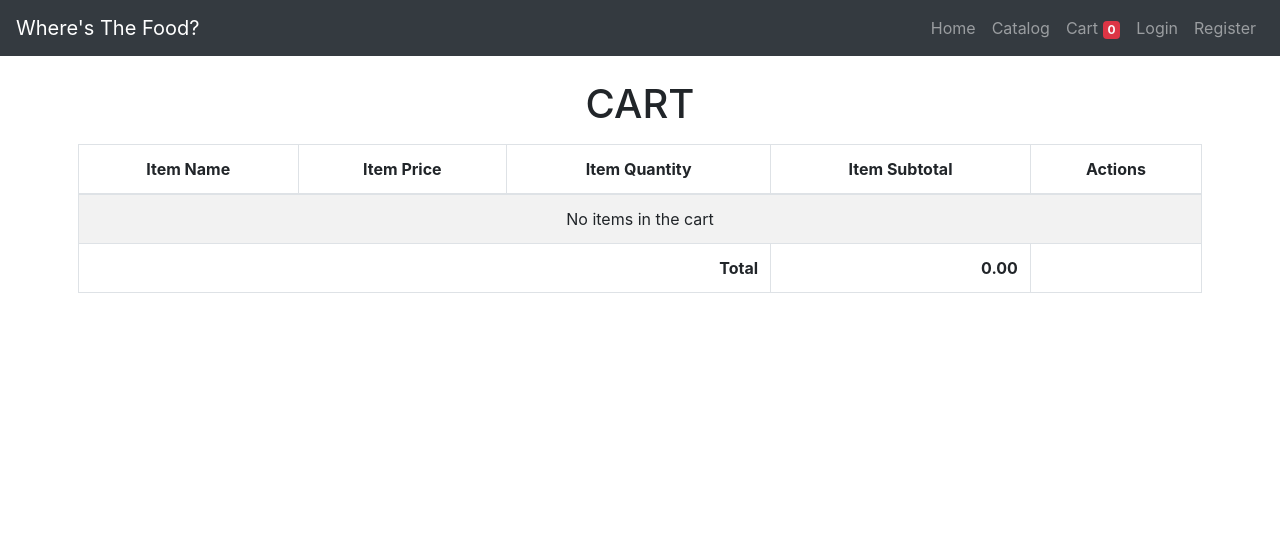
After one commit to arreolabenn/tuitt-capstone2, a PHP site: page /app/views/cart.php in a window 1280 px wide. The commit adds this page. Shown: the top 557 px of the page. Run offline with PHP 8.4, Linux system fonts and the light colour scheme; some libraries are stand-ins or nearby versions.

Commit message:
added cart and order form

```diff
--- a/app/assets/js/script.js
+++ b/app/assets/js/script.js
@@ -136,7 +136,7 @@ $(document).ready( function() {
 					window.location.replace("../views/home.php");
 				}
 			}
-		});
+		}); //end #loginBtn ajax
 
 	}); //end #loginBtn click
 
@@ -151,6 +151,10 @@ $(document).ready( function() {
 		let item_id = $(e.target).attr("data-id");
 		console.log(item_id);
 		let item_quantity = parseInt($(e.target).prev().val());
+		if(isNaN(item_quantity) || item_quantity <= 0) {
+			item_quantity = 0;
+			$(e.target).prev().val(item_quantity);
+		}
 		console.log(item_quantity);
 
 		$.ajax({
@@ -158,13 +162,102 @@ $(document).ready( function() {
 			method: "POST",
 			data: {
 				item_id: item_id,
-				item_quantity: item_quantity
+				item_quantity: item_quantity,
+				update_from_cart_page: 0
 			},
 			success: function(data) {
-				$("#cart-count").html(data);
+				$("#cart-count").removeClass("animated bounce fast").delay(100).queue(function(next){
+					$("#cart-count").addClass("animated bounce fast").dequeue();
+				});
+
+				if(data > 999) {
+					$("#cart-count").html("999+");
+				} else $("#cart-count").html(data);
 			}
+		}); // end prep for add to cart ajax
+
+	}); // end prep for add to cart
+
+	//getTotal function
+	function getTotal() {
+		let total = 0;
+		$(".itemSubtotal").each( function(){
+			total += parseFloat($(this).html());
 		});
+		$("#totalPrice").html(total.toFixed(2));
+	} //end getTotal function
 
-	});
+	//edit cart field
+	$(".itemQuantity>input").on("input", function(e){
+
+		let item_id = $(e.target).attr("data-id");
+		let quantity = parseInt($(e.target).val());
+		if(isNaN(quantity) || quantity <= 0) {
+			quantity = 1;
+			$(e.target).val(quantity);
+		}
+		let price = parseFloat($(e.target).parents("tr").find('.itemPrice').html());
+		let subTotal = quantity * price;
+		$(e.target).parents('tr').find('.itemSubtotal').html(subTotal.toFixed(2));
+
+		getTotal();
+
+		$.ajax({
+			url: "../controllers/update_cart.php",
+			method: "POST",
+			data: {
+				item_id: item_id,
+				item_quantity: quantity,
+				update_from_cart_page: 1
+			},
+			success: (data) => {
+				$("#cart-count").removeClass("animated bounce fast").delay(100).queue(function(next){
+					$("#cart-count").addClass("animated bounce fast").dequeue();
+				});
+
+				if(data > 999) {
+					$("#cart-count").html("999+");
+				} else $("#cart-count").html(data);
+			}
+		}); //end edit cart field ajax
+
+	}); //end edit cart field
+
+	//delete cart button
+	$(document).on('click', '.itemRemove', function(e){
+
+		e.preventDefault();
+		e.stopPropagation();
+
+		let item_id = $(e.target).attr("data-id");
+
+		$.ajax({
+			url: "../controllers/update_cart.php",
+			method: "POST",
+			data: {
+				item_id: item_id,
+				item_quantity: 0
+			},
+			beforeSend: function() {
+				return confirm("Are you sure you want to delete?");
+			},
+			success: function(data) {
+				$("#cart-count").removeClass("animated bounce fast").delay(100).queue(function(next){
+					$("#cart-count").addClass("animated bounce fast").dequeue();
+				});
+
+				if(data > 999) {
+					$("#cart-count").html("999+");
+				} else $("#cart-count").html(data);
+
+				$(e.target).parents("tr").remove();
+
+				getTotal();
+
+				window.location.replace("../views/cart.php");
+			}
+		}); //end delete cart ajax
+
+	}); //end delete cart button
 
 }); //end document ready
--- a/app/partials/header.php
+++ b/app/partials/header.php
@@ -10,20 +10,22 @@
 	<div class="collapse navbar-collapse" id="navbar-links">
 		<ul class="navbar-nav ml-auto">
 			<li class="nav-item <?php if($pageTitle=="Home") echo "active"; ?>">
-				<a class="nav-link" href="../views/home.php">Home</a>
+				<a class="nav-link" href="./home.php">Home</a>
 			</li>
 
 			<li class="nav-item <?php if($pageTitle=="Catalog") echo "active"; ?>">
-				<a class="nav-link" href="../views/catalog.php">Catalog</a>
+				<a class="nav-link" href="./catalog.php">Catalog</a>
 			</li>
 
 			<li class="nav-item">
-				<a class="nav-link" href="#">Cart
+				<a class="nav-link" href="./cart.php">Cart
 					<span class="badge badge-danger text-light" id="cart-count">
 
 						<?php
 							if(isset($_SESSION["cart"])) {
-								echo array_sum($_SESSION["cart"]);
+								if(array_sum($_SESSION["cart"]) > 999) {
+									echo "999+";
+								} else echo array_sum($_SESSION["cart"]);
 							} else echo "0";
 						?>
 
@@ -39,11 +41,11 @@
 			<?php else: ?>
 
 				<li class="nav-item <?php if($pageTitle=="Login") echo "active"; ?>">
-					<a class="nav-link" href="../views/login.php">Login</a>
+					<a class="nav-link" href="./login.php">Login</a>
 				</li>
 
 				<li class="nav-item <?php if($pageTitle=="Register") echo "active"; ?>">
-					<a class="nav-link" href="../views/register.php">Register</a>
+					<a class="nav-link" href="./register.php">Register</a>
 				</li>
 
 			<?php endif; ?>
--- /dev/null
+++ b/app/views/cart.php
@@ -0,0 +1,94 @@
+<?php
+	$pageTitle = "Cart";
+	require_once("../partials/template.php");
+?>
+
+<?php function get_page_content() {
+
+	global $conn;
+
+	?>
+
+	<div class="container p-2">
+
+		<div class="row">
+
+			<div class="col-12">
+
+				<h1 class="my-3 text-center">CART</h1>
+
+				<table class="table table-striped table-bordered">
+
+					<thead>
+						<tr class="text-center">
+							<th>Item Name</th>
+							<th>Item Price</th>
+							<th>Item Quantity</th>
+							<th>Item Subtotal</th>
+							<th>Actions</th>
+						</tr>
+					</thead>
+
+					<?php
+						global $cartTotal;
+						if(isset($_SESSION["cart"]) && count($_SESSION["cart"]) != 0):
+					?>
+
+					<?php foreach($_SESSION["cart"] as $id => $qty){
+
+						$sql = "SELECT * FROM items WHERE id='$id'";
+						$result = mysqli_query($conn, $sql);
+						$item = mysqli_fetch_assoc($result);
+					?>
+						<tr>
+							<td class="itemName"><?php echo $item['name'] ?></td>
+							<td class="itemPrice"><?php echo $item['price'] ?></td>
+							<td class="itemQuantity">
+								<input type="number" value="<?php echo $qty ?>" class="form-control" data-id="<?php echo $id ?>" min="1">
+							</td>
+							<td class="itemSubtotal text-right">
+								<?php
+									$subTotal = number_format(($item["price"] * $_SESSION["cart"][$id]), 2, ".", "");
+									echo $subTotal;
+								?>
+							</td>
+							<td class="itemAction text-center">
+								<button class="btn btn-danger itemRemove" data-id="<?php echo $id ?>">Remove from cart</button>
+							</td>
+						</tr>
+
+						<?php
+							$cartTotal += $subTotal;
+						?>
+
+					<?php } ?>
+
+					<?php else: ?>
+
+						<tr class="text-center">
+							<td colspan="5">No items in the cart</td>
+						</tr>
+
+					<?php endif; ?>
+
+					<tfoot>
+						<tr>
+							<td class="text-right font-weight-bold" colspan="3">Total</td>
+							<td class="text-right font-weight-bold" id="totalPrice"><?php echo number_format($cartTotal, 2, ".", "") ?></td>
+							<?php if(isset($_SESSION["cart"]) && count($_SESSION["cart"]) != 0): ?>
+							<td class="text-center">
+								<a href="./checkout.php" class="btn btn-primary">Proceed to checkout</a>
+							</td>
+							<?php endif; ?>
+						</tr>
+					</tfoot>
+
+				</table>
+
+			</div> <!-- end col -->
+
+		</div>	<!-- end row -->
+
+	</div> <!-- end container -->
+
+<?php } ?>
--- a/app/views/catalog.php
+++ b/app/views/catalog.php
@@ -10,7 +10,7 @@
 	?>
 
 	<!-- container -->
-	<div class="container">
+	<div class="container p-2">
 
 		<!-- main row -->
 		<div class="row">
@@ -137,7 +137,7 @@
 
 									<!-- add to cart -->
 									<div class="card-footer">
-										<input type="number" class="form-control" value="1">
+										<input type="number" class="form-control" value="1" min="0">
 										<button type="button" class="btn btn-block btn-outline-dark add-to-cart" data-id="<?php echo $item["id"] ?>">Add to cart</button>
 									</div> <!-- end add to cart -->
 
--- a/app/views/home.php
+++ b/app/views/home.php
@@ -5,7 +5,7 @@
 
 <?php function get_page_content() { ?>
 
-	<div class="container-fluid">
+	<div class="container  p-2">
 
 		<div class="jumbotron bg-light text-dark mt-3 text-center shadow">
 
--- a/app/views/login.php
+++ b/app/views/login.php
@@ -10,7 +10,7 @@
 <?php function get_page_content() { ?>
 
 	<!-- container -->
-	<div class="container-fluid">
+	<div class="container  p-2">
 
 		<!-- main row -->
 		<div class="row">
--- a/app/views/register.php
+++ b/app/views/register.php
@@ -14,7 +14,7 @@
 	?>
 
 	<!-- container -->
-	<div class="container-fluid">
+	<div class="container  p-2">
 
 		<!-- main row -->
 		<div class="row">
```
Also changed, not shown: app/controllers/update_cart.php (+12 -4 lines), app/views/checkout.php (added, +122 -0 lines).
